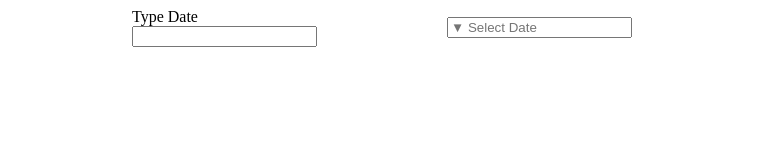
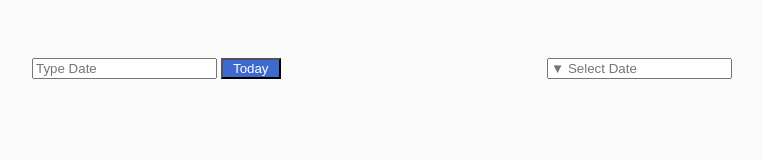
Before and after one commit to FlashDrag/picker, a plain HTML site: page index.html in a window 1280 px wide. Shown: the whole page, without its empty margins (258-1021 px from the left). Drawn offline with nearby package versions, Linux system fonts and the light colour scheme.

Commit message:
Add today btn next to custom input field

```diff
--- a/index.html
+++ b/index.html
@@ -20,12 +20,17 @@
 
 <body>
   <div class="container">
-    <div class="form-group">
-      <label for="customInputField">Type Date</label>
-      <input id="customInputField" type="text">
+    <div class="form-container">
+
+      <div class="form-group">
+        <input id="customInputField" type="text" placeholder="Type Date">
+        <button class="today-btn">Today</button>
+      </div>
+
+      <div>
+        <input type="text" id="flatpickrCalendar" placeholder="▼ Select Date">
+      </div>
     </div>
-
-    <input type="text" id="flatpickrCalendar" placeholder="▼ Select Date">
   </div>
 
   <script defer type="module" src="script.js"></script>
--- a/script.js
+++ b/script.js
@@ -3,6 +3,30 @@ import timezoneSelector from "./timeZone.js";
 const customInput = document.getElementById("customInputField");
 const dateParts = { year: "", month: "", day: "" };
 const timeParts = { hour: "", minute: "", second: "", timezone: "" };
+
+
+// TODO: move today button to the top of the calendar
+const todayButton = document.querySelector(".today-btn");
+
+todayButton.addEventListener("click", function () {
+  const currentDate = new Date();
+  currentDate.setHours(0, 0, 0);
+
+  // instance.setDate(currentDate);
+
+  dateParts.year = currentDate.getFullYear();
+  dateParts.month = currentDate.getMonth() + 1;
+  dateParts.day = currentDate.getDate();
+  timeParts.hour = currentDate.getHours();
+  timeParts.minute = currentDate.getMinutes();
+  timeParts.second = currentDate.getSeconds();
+
+  updateCustomInputWithDate();
+  updateCustomInputWithTime();
+
+  flatpickrCalendar.value = "";
+});
+
 
 function updateCustomInputWithDate() {
   customInput.value = Object.values(dateParts).filter(Boolean).join("-");
@@ -42,32 +66,6 @@ const fpCalendar = flatpickr("#flatpickrCalendar", {
   onReady: function (selectedDates, dateStr, instance) {
     // Add timezone dropdown to the calendar
     instance.calendarContainer.appendChild(timezoneSelector);
-
-    // TODO: move today button to the top of the calendar
-    const todayButton = document.createElement("button");
-    todayButton.style.cssText = `display: none;`;
-    todayButton.type = "button";
-    todayButton.className = "flatpickr-today-button";
-    todayButton.textContent = "Today";
-
-    const currentDate = new Date();
-    currentDate.setHours(0, 0, 0);
-
-    todayButton.addEventListener("click", function () {
-      instance.setDate(currentDate);
-
-      dateParts.year = currentDate.getFullYear();
-      dateParts.month = currentDate.getMonth() + 1;
-      dateParts.day = currentDate.getDate();
-
-      updateCustomInputWithDate();
-      updateCustomInputWithTime();
-
-      instance.close();
-    });
-
-    instance.calendarContainer.appendChild(todayButton);
-    // ./move today button to the top of the calendar
   },
 
   onOpen: function (selectedDates, dateStr, instance) {
--- a/style.css
+++ b/style.css
@@ -1,31 +1,39 @@
+body {
+  font-family: 'Roboto', sans-serif;
+  background-color: #fafafa;
+  padding: 50px;
+}
+
 .container {
-  max-width: 500px;
+  max-width: 700px;
+  margin: 0 auto;
+}
+
+.form-container {
   margin: 0 auto;
   display: flex;
   justify-content: space-between;
-  align-items: center;
+  align-items: flex-end;
 }
 
 .form-group {
-  display: flex;
-  flex-direction: column;
+  display: inline-block;
+  /* flex-direction: column; */
 }
 
 
-.flatpickr-today-button {
-  background-color: #f5f5f5b1;
-  color: rgba(0, 0, 0, 0.751);
-  border-radius: 5px;
-  padding: 7px;
+.today-btn {
+  display: inline;
+  background-color: #3e69cf;
+  color: #fff;
+  padding-left: 10px;
+  padding-right: 10px;
+  border-radius: 0;
   cursor: pointer;
-  margin: 5px 0;
-  border: none;
-  box-shadow: 0 0 2px 0 rgba(0, 0, 0, 0.2);
 }
 
-.flatpickr-today-button:hover {
-  background: #e6e6e6;
-  border-color: #e6e6e6;
+.today-btn:hover {
+  background-color: #3b61b8;
 }
 
 /* Timepicker */
```
